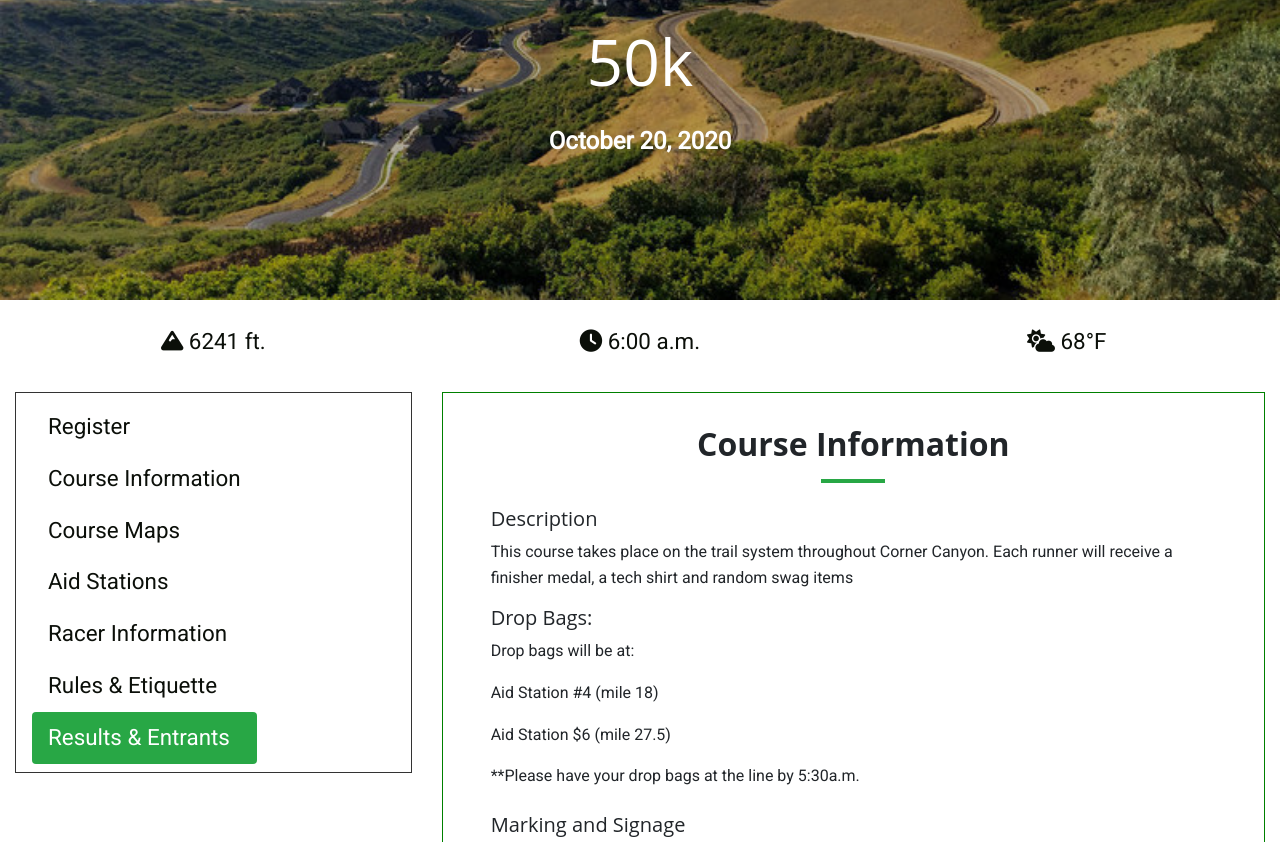
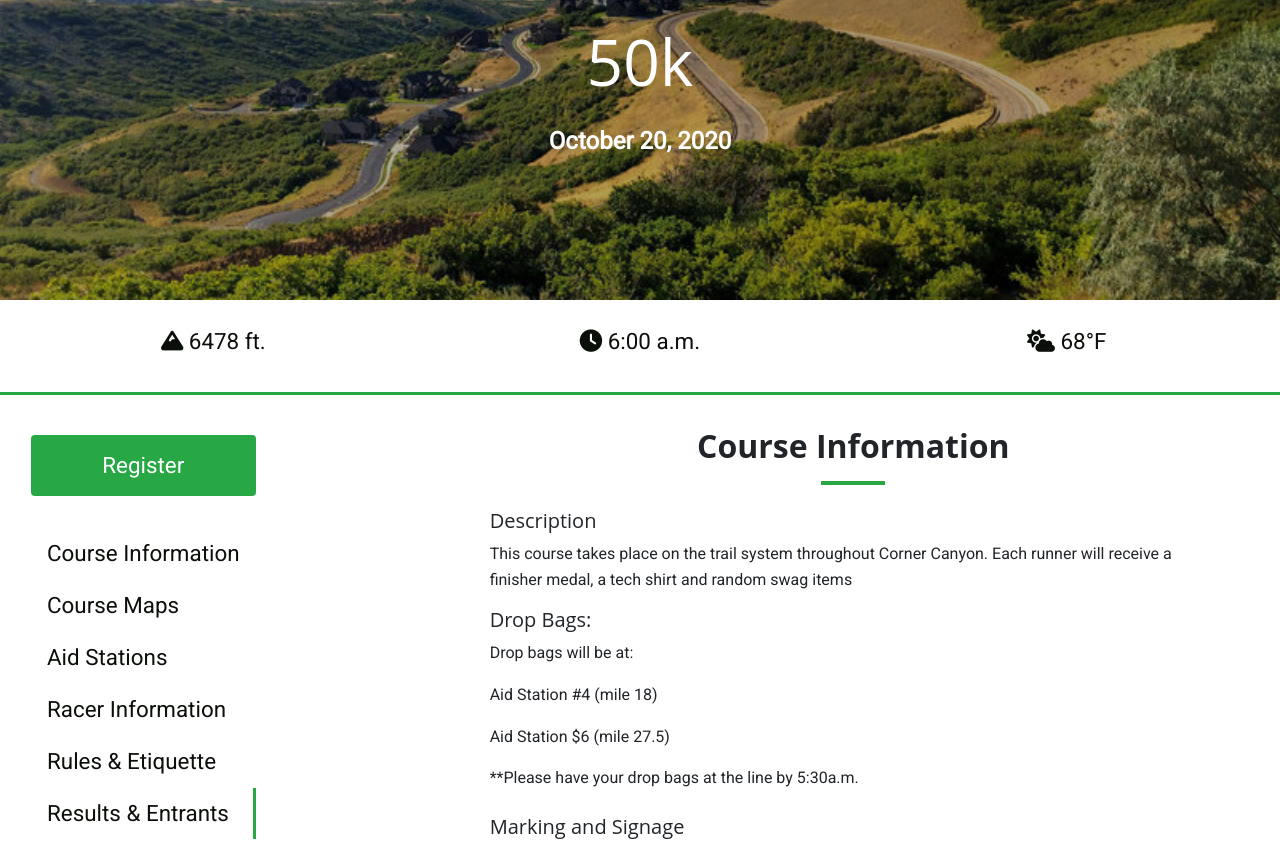
Before and after one commit to dmaack/CCUTR-Website, a website: page dist/50k.html in a window 1280 px wide. Shown: the part 100-942 px from the top of the page. Drawn offline with nearby package versions, Linux system fonts and the light colour scheme.

Commit message:
styled the side nav and race sub header for 50k

```diff
--- a/scss/main.scss
+++ b/scss/main.scss
@@ -383,6 +383,7 @@ img {
 
 #races {
     &-a {
+        border-bottom: 3px solid $main-color;
         p {
             font-size: 1.4rem;
             color: $dark-color;
@@ -390,18 +391,38 @@ img {
     }
 
     &-b {
+
+
+
         .sticky-offset {
             position: sticky;
             top: 5.5rem;
             overflow-y: auto;
+            border-bottom: 1px solid $dark-color;
 
             .nav-pills .nav-link {
                 font-size: 1.4rem;
                 color: $dark-color;
+
+                &:first-child {
+                    text-align: center;
+                    color: #fff;
+                    margin: 2rem 0;
+
+                    &:hover {
+                        background:#136A1A;
+                    }
+                }
+
+                &:last-child{
+                    margin-bottom: 2rem;
+                }
             }
             .nav-pills .nav-link.active {
-                    background: $main-color;
-                    color: #fff;
+                    background: #fff;
+                    //color: #fff;
+                    border-right: 3px solid $main-color;
+                    border-radius: 0;
             }
         }
 
```
Also changed, not shown: dist/50k.html, dist/css/main.css.
